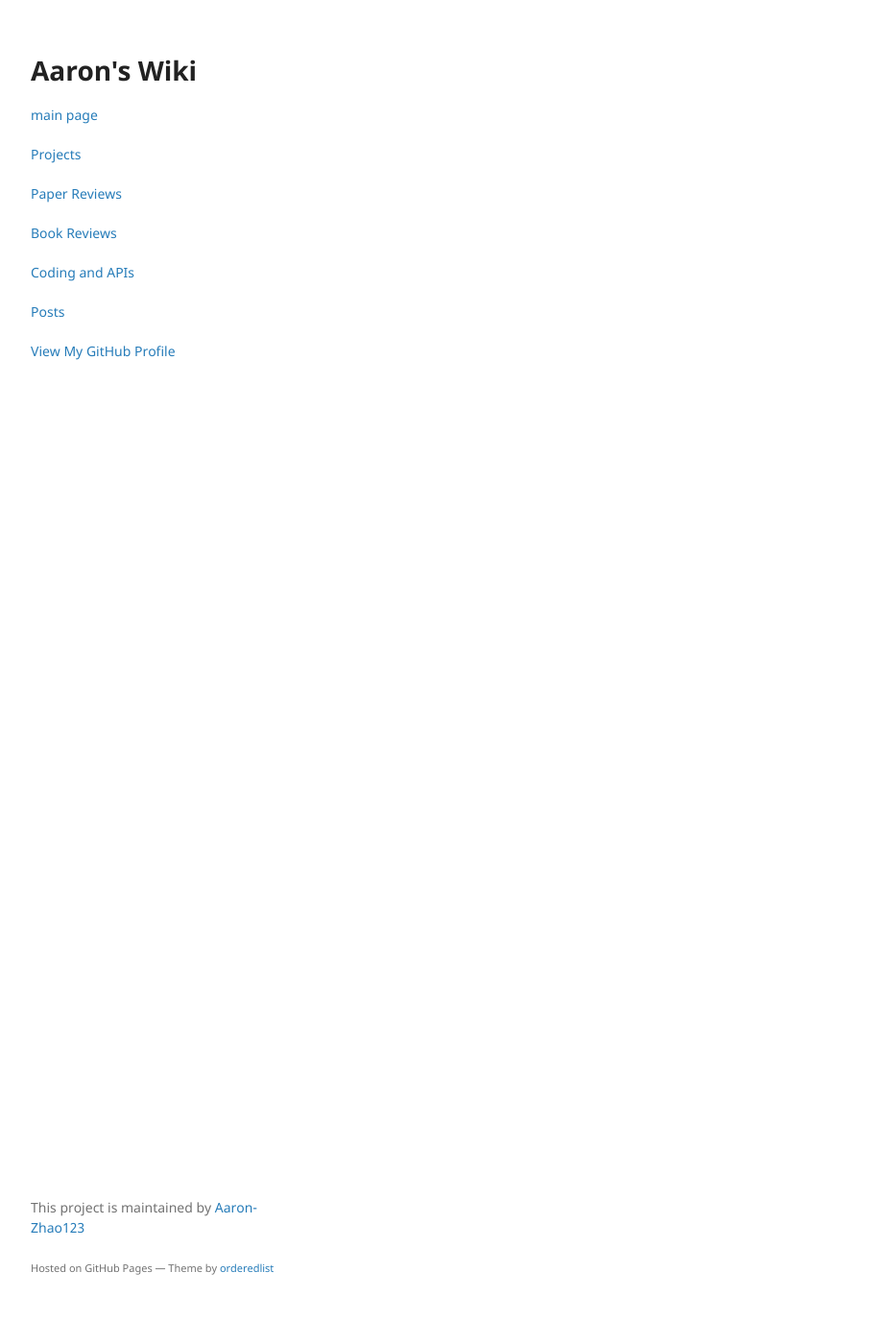
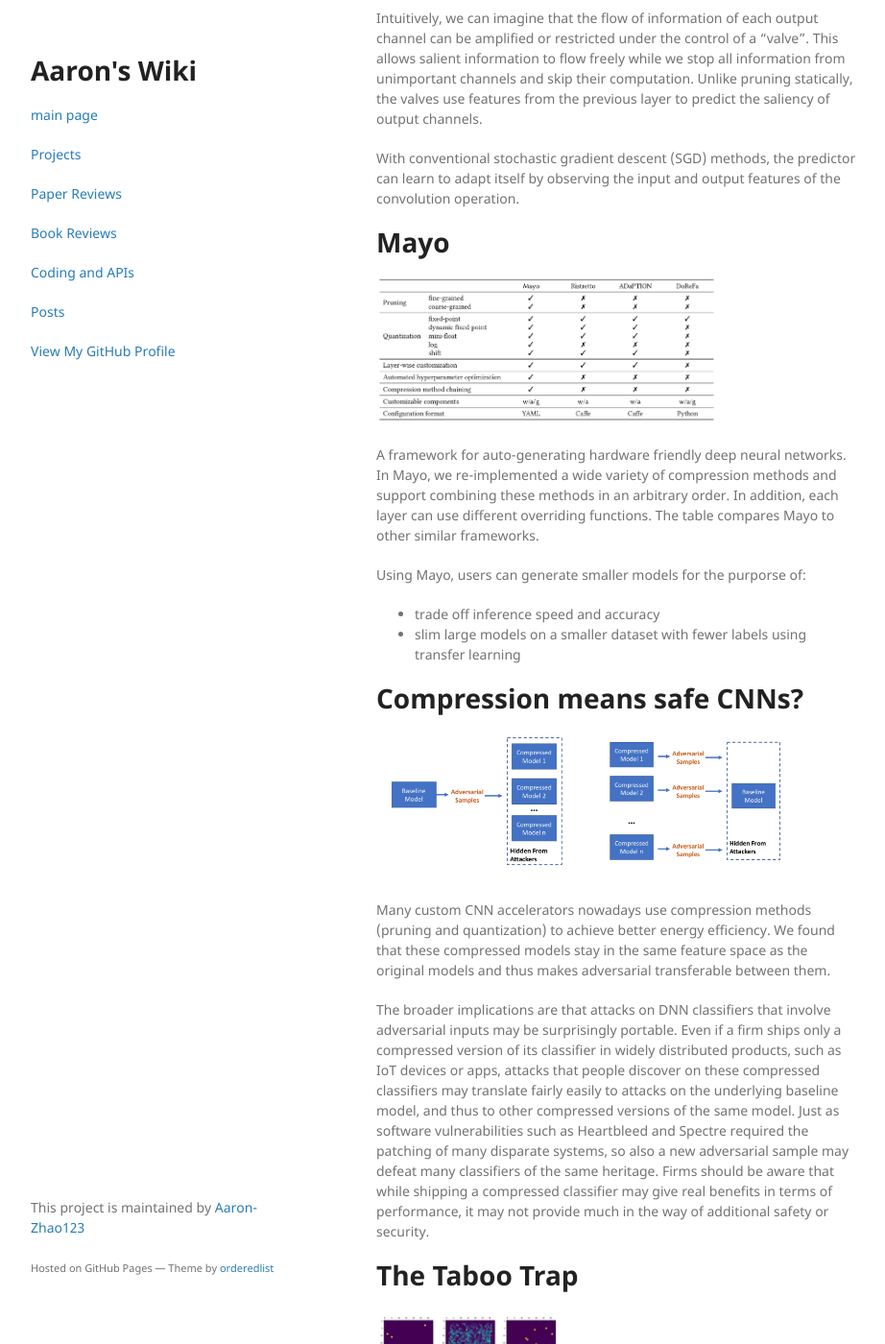
Before and after one commit to Aaron-Zhao123/blog, a Jekyll site: the page built from projects/projects_sum.md, in a window 1280 px wide and 1400 px high, scrolled down 359 px. Shown: the whole window at 96% size, without its empty margins (178-1100 px from the left). Built offline with Jekyll 4.4.1, drawn with Linux system fonts in a browser that asks for light colours; our own code applies the rules of GitHub Pages for plain Markdown files; some of the changed text lies outside the part shown.

Commit message:
update multiple files

```diff
--- a/projects/projects_sum.md
+++ b/projects/projects_sum.md
@@ -1,5 +1,54 @@
+---
+layout: default
+---
+
+# Dynamic Channel Pruning
+
+<img src="fbs.png" alt="mayo" style="height:150px;">
+
+We propose feature boosting and suppression (FBS) to dynamically amplify and suppress output channels computed by the convolutional layer in a CNN.
+
+Intuitively, we can imagine that the flow of information of each output channel can be amplified or restricted under the control of a “valve”. This allows salient information to flow freely while we stop all information from unimportant channels and skip their computation. Unlike pruning statically, the valves use features from the previous layer to predict the saliency of output channels.
+
+With conventional stochastic gradient descent (SGD) methods, the predictor can learn to adapt itself by observing the input and output features of the convolution operation.
+
 # Mayo
-# Tomato
-# Compress or not to compress
+
+<img src="mayo.png" alt="mayo" style="height:150px;">
+
+A framework for auto-generating hardware friendly deep neural networks.
+In Mayo, we re-implemented a wide variety of compression methods and support combining these methods in an arbitrary order.
+In addition, each layer can use different overriding functions.
+The table compares Mayo to other similar frameworks.
+
+Using Mayo, users can generate smaller models for the purporse of:
+
+* trade off inference speed and accuracy
+* slim large models on a smaller dataset with fewer labels
+using transfer learning
+
+# Compression means safe CNNs?
+
+<img src="transferable.png" alt="online" style="width:;height:150px;">
+
+Many custom CNN accelerators nowadays use compression methods (pruning and quantization) to achieve better energy efficiency. We found that these compressed models stay in the same feature space as the original models and thus makes adversarial transferable between them.
+
+The broader implications are that attacks on DNN classifiers that involve adversarial inputs may be surprisingly portable. Even if a firm ships only a compressed version of its classifier in widely distributed products, such as IoT devices or apps, attacks that people discover on these compressed classifiers may translate fairly easily to attacks on the underlying baseline model, and thus to other compressed versions of the same model. Just as software vulnerabilities such as Heartbleed and Spectre required the patching of many disparate systems, so also a new adversarial sample may defeat many classifiers of the same heritage. Firms should be aware that while shipping a compressed classifier may give real benefits in terms of performance, it may not provide much in the way of additional safety or security.
+
 # The Taboo Trap
+<img src="taboo.png" alt="taboo" style="width:;height:150px;">
+
+The Taboo Trap is a detection mechanisms that works against adversarial samples on CNNs.
+
+We train our DNN so that, as long as it is working as intended on the kind of inputs we expect, its behavior is constrained, in that a set of behaviors are taboo. If it is exposed to adversarial samples, they will often cause a taboo behavior, which we can detect. As an analogy, we can imagine that we are teaching our robot good manners; if it’s ever rude, we know it’s come under some bad influence. This defence mechanism is very simple and, although it involves a modest increase in training, has almost zero computation overhead at runtime – making it particularly suitable for use in embed- ded systems.
+
 # Online Arithmetic
+
+<img src="online.png" alt="online" style="width:;height:150px;">
+
+Online arithmetic unifies arithmetic operations in an MSD (Most significant digit)-first fashion.
+Classic serial online operators, although producing results in a digit-by-digit fashion, require precisions to be specified at design-time because they use parallel online adders on residue terms.
+
+Our new design reuses a fixed-precision parallel adder and stores residues in on-chip RAM. This hardware reuse enables results to be produced with arbitrary precision but consumes only a fixed amount of computational hardware. For any given iterative algorithm with a known number of iterations, we could connect online operators and generate results to any precision at run-time with constant hardware costs, and the maximum achievable precision is only limited by the availability of on-chip RAM.
+
+The figure shows the amount of clock cycles required to solve an iterative algorithm with the requirement of different precisions.
```
Also changed, not shown: books/books_index.md (+14 -0 lines), books/nodejs/javascript.md (+15 -0 lines), 1 other file.
